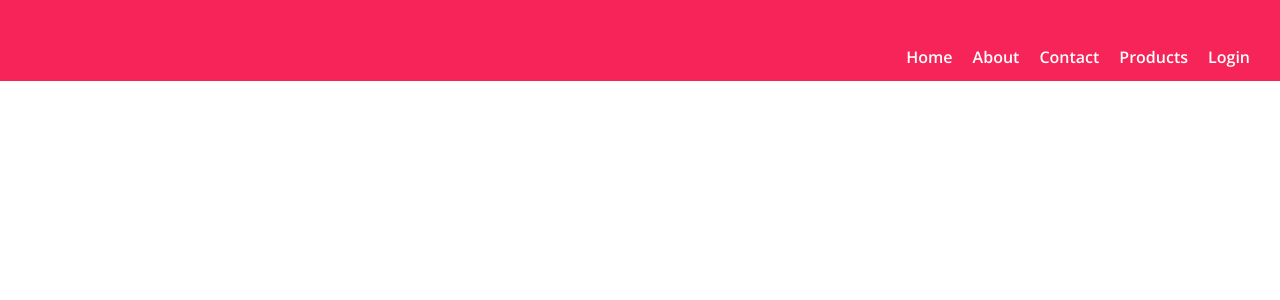
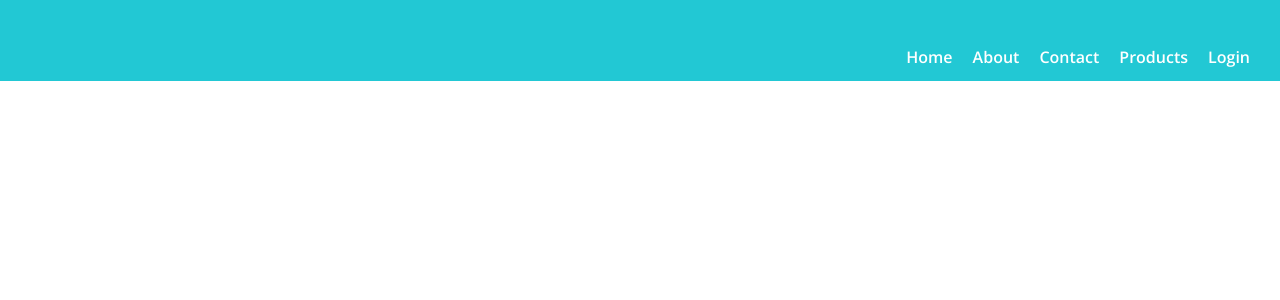
Before and after one commit to s3ee/betransfromedhtml, a PHP site: page / in a window 1280 px wide. Shown: the top 300 px of the page. Run offline with PHP 8.4, Linux system fonts and the light colour scheme.

Commit message:
Be Transformed Soap

```diff
--- a/style.css
+++ b/style.css
@@ -1,14 +1,14 @@
 @import url('https://fonts.googleapis.com/css2?family=Open+Sans:wght@600&display=swap');
 
 header{
-background: #f62459;
+background: #22c8d4;
 width: 100%;
 height: 76px;
 position: fixed;
 top: 0;
 left: 0;
 z-index: 100;
-border-bottom: 5px solid #f62459;
+border-bottom: 5px solid #22c8d4;
 }
 
 ul{
```
